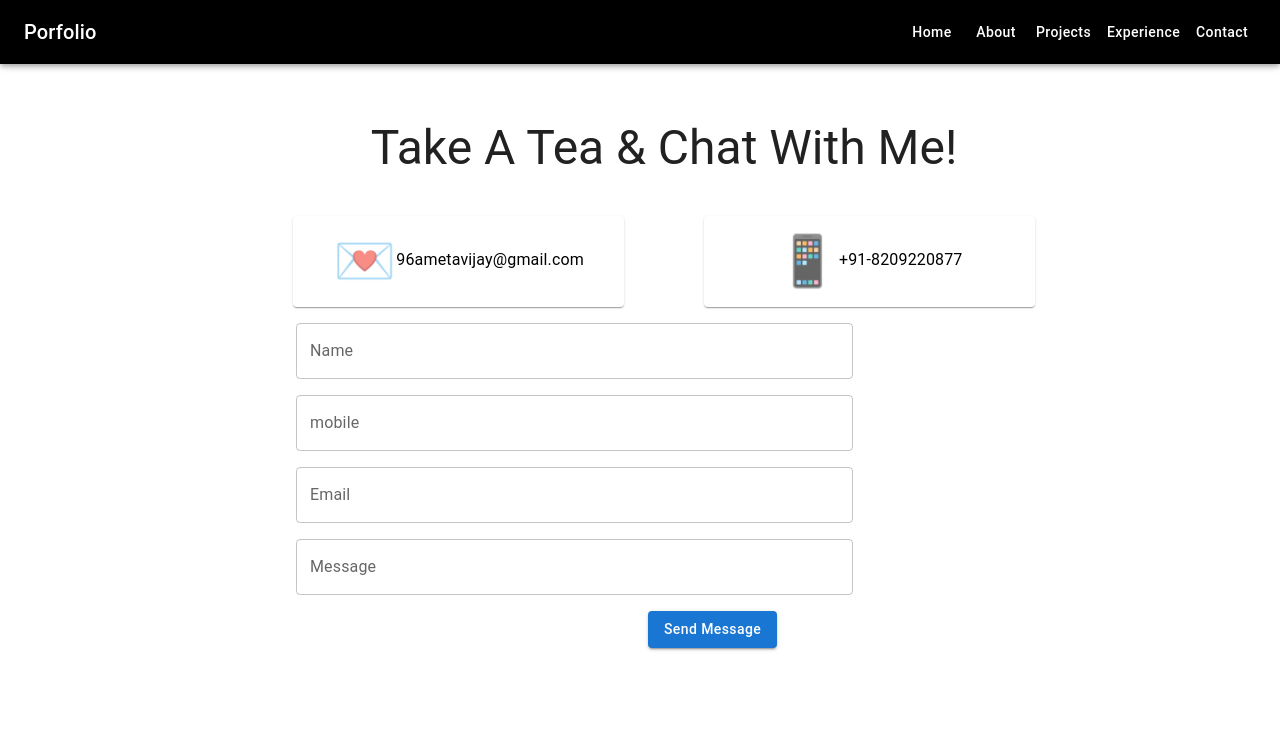
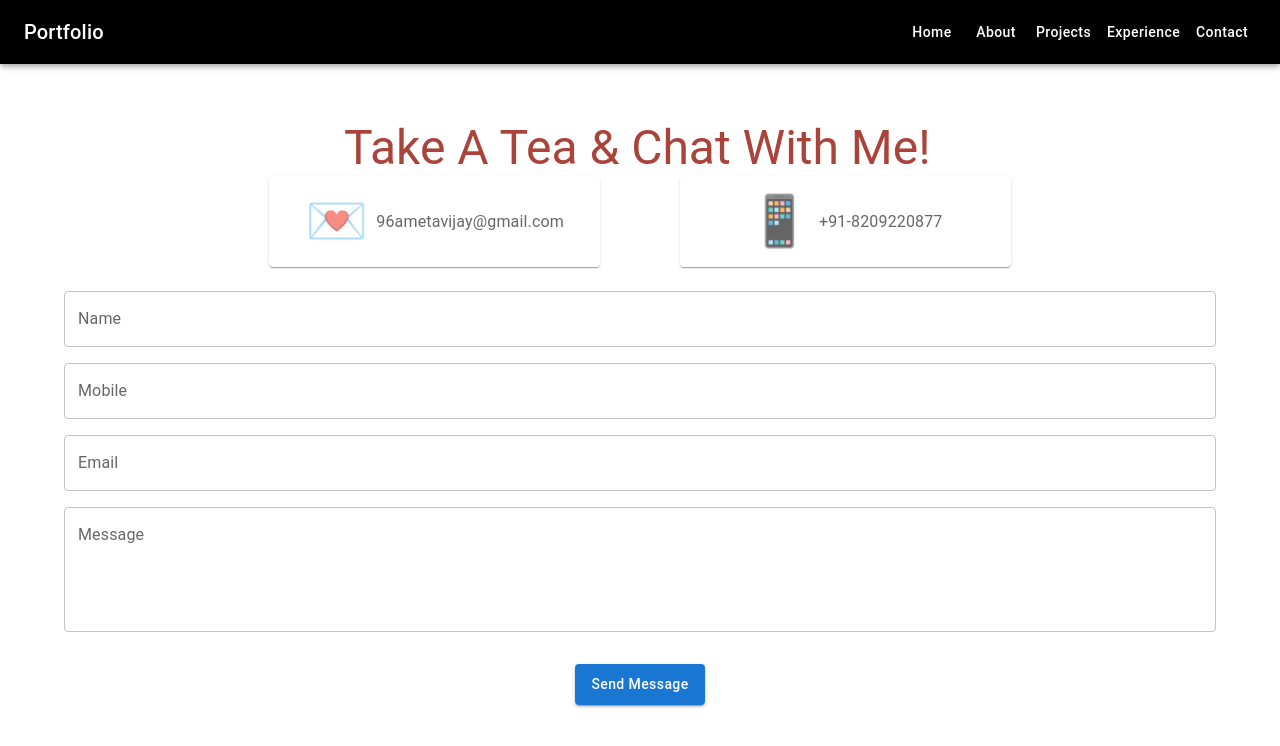
Before and after one commit to vijayameta/portfolio, a React (Create React App) app: page /contact in a window 1280 px wide. Shown: the top 746 px of the page. Built offline with nearby package versions, Linux system fonts and the light colour scheme.

Commit message:
updated contact page

```diff
--- a/src/pages/Contact/ContactPage.js
+++ b/src/pages/Contact/ContactPage.js
@@ -10,20 +10,15 @@ import List from '@mui/material/List';
 import ListItem from '@mui/material/ListItem';
 import ListItemButton from '@mui/material/ListItemButton';
 import ListItemText from '@mui/material/ListItemText';
-// import MenuIcon from '@mui/icons-material/';
 import Toolbar from '@mui/material/Toolbar';
 import Typography from '@mui/material/Typography';
 import Button from '@mui/material/Button';
 import { Link } from 'react-router-dom';
-import { Card, Container, Stack } from '@mui/material';
-import { Grid } from '@mui/material';
-import Paper from '@mui/material/Paper';
+import { Card, Container, Stack, Grid, Paper, TextField, Tooltip } from '@mui/material';
 import { styled } from '@mui/material';
-import TextField from '@mui/material/TextField';
 import axios from 'axios';
-import { useState, useEffect } from 'react';
-
-
+import { useState } from 'react';
+import { useMediaQuery } from '@mui/material';
 
 const drawerWidth = 240;
 const navItems = [
@@ -33,15 +28,6 @@ const navItems = [
   { id: 'experience', name: 'Experience' },
   { id: 'contact', name: 'Contact' },
 ];
-
-console.log(navItems)
-
-
-const listItems = document.getElementsByClassName("link-no-decoration");
-
-for (let i = 0; i < listItems.length; i++) {
-  listItems[i].style.textDecoration = "none";
-}
 
 const Item = styled(Paper)(({ theme }) => ({
   backgroundColor: theme.palette.mode === 'dark' ? '#1A2027' : '#fff',
@@ -55,17 +41,22 @@ function DrawerAppBar(props) {
   const { window } = props;
   const [mobileOpen, setMobileOpen] = React.useState(false);
   const [isFormSubmitted, setIsFormSubmitted] = useState(false);
+  const [formData, setFormData] = useState({
+    name: '',
+    mobile: '',
+    email: '',
+    message: '',
+  });
 
+  const [errors, setErrors] = useState({
+    name: false,
+    mobile: false,
+    email: false,
+  });
 
   const handleDrawerToggle = () => {
     setMobileOpen((prevState) => !prevState);
   };
-  const [formData, setFormData] = useState({
-    name: '',
-    mobile: null,
-    email: '',
-    message: '',
-  });
 
   const handleInputChange = (event) => {
     const { name, value } = event.target;
@@ -73,48 +64,46 @@ function DrawerAppBar(props) {
       ...prevFormData,
       [name]: value,
     }));
+    if (value.trim() !== '') {
+      setErrors((prevErrors) => ({ ...prevErrors, [name]: false }));
+    }
   };
 
+  const validateForm = () => {
+    const newErrors = {
+      name: formData.name.trim() === '',
+      mobile: formData.mobile.trim() === '',
+      email: formData.email.trim() === '',
+    };
+    setErrors(newErrors);
+    return !Object.values(newErrors).includes(true);
+  };
 
-  // const handleSendMessage = () => {
-  //   axios
-  //     .post('http://localhost:4002/api/v1/students', formData)
-  //     .then(function (response) {
-  //       console.log(response.data);
-  //       // Handle the response as needed
-  //       setIsFormSubmitted(true);
-  //     })
-  //     .catch(function (error) {
-  //       console.log(error);
-  //       // Handle the error as needed
-  //       setIsFormSubmitted(false);
-  //     });
-  // };
   const handleSendMessage = async () => {
+    if (validateForm()) {
       try {
         const response = await axios.post('http://127.0.0.1:7000/createdata', formData);
         console.log(response.data);
-      setIsFormSubmitted(true); // Mark the form as submitted
+        setIsFormSubmitted(true);
       } catch (error) {
         console.error(error);
         setIsFormSubmitted(false);
       }
+    }
   };
-
-
 
   const drawer = (
     <Box onClick={handleDrawerToggle} sx={{ textAlign: 'center' }}>
       <Typography variant="h6" sx={{ my: 2 }}>
-        Porfolio
+        Portfolio
       </Typography>
       <Divider />
       <List>
         {navItems.map((item) => (
           <ListItem key={item.id} className="link-no-decoration">
             <ListItemButton sx={{ textAlign: 'center' }}>
-              <Link to={`/${item.id}`} >
-                <ListItemText primary={item.name} sx={{ textDecoration: 'none' }} />
+              <Link to={`/${item.id}`} style={{ textDecoration: 'none', color: 'inherit' }}>
+                <ListItemText primary={item.name} />
               </Link>
             </ListItemButton>
           </ListItem>
@@ -124,6 +113,7 @@ function DrawerAppBar(props) {
   );
 
   const container = window !== undefined ? () => window().document.body : undefined;
+  const isLargeScreen = useMediaQuery('(min-width:600px)');
 
   return (
     <Box sx={{ display: 'flex', height: '100vh' }}>
@@ -137,19 +127,15 @@ function DrawerAppBar(props) {
             onClick={handleDrawerToggle}
             sx={{ mr: 2, display: { sm: 'none' } }}
           >
-            {/* <MenuIcon /> */}
+            {/* Icon for mobile menu */}
           </IconButton>
-          <Typography
-            variant="h6"
-            component="div"
-            sx={{ flexGrow: 1, display: { xs: 'none', sm: 'block' } }}
-          >
-            Porfolio
+          <Typography variant="h6" component="div" sx={{ flexGrow: 1, display: { xs: 'none', sm: 'block' } }}>
+            Portfolio
           </Typography>
           <Box sx={{ display: { xs: 'none', sm: 'block' } }}>
             {navItems.map((item) => (
-              <Button key={item.id} className="link-no-decoration">
-                <Link to={`/${item.name}`} style={{ textDecoration: "none", textTransform: "initial", color: "white" }}>
+              <Button key={item.id}>
+                <Link to={`/${item.id}`} style={{ textDecoration: 'none', color: 'white', textTransform: 'capitalize' }}>
                   {item.name}
                 </Link>
               </Button>
@@ -163,9 +149,7 @@ function DrawerAppBar(props) {
           variant="temporary"
           open={mobileOpen}
           onClose={handleDrawerToggle}
-          ModalProps={{
-            keepMounted: true, // Better open performance on mobile.
-          }}
+          ModalProps={{ keepMounted: true }}
           sx={{
             display: { xs: 'block', sm: 'none' },
             '& .MuiDrawer-paper': { boxSizing: 'border-box', width: drawerWidth },
@@ -174,75 +158,106 @@ function DrawerAppBar(props) {
           {drawer}
         </Drawer>
       </Box>
-      <Box component="main" >
-        <Toolbar />
-      </Box>
-      <Container>
-        <Typography variant='h3' marginTop={15} textAlign='center'>Take A Tea & Chat With Me!</Typography>
-        <Grid container spacing={10} justifyContent={'center'} sx={{ mt: '-40px' }}>
-          <Grid item xs={6} md={4}>
+      <Container sx={{ mt: 15 }}>
+        <Typography className="quote" variant="h3" sx={{ textAlign: 'center', marginLeft: isLargeScreen ? 35 : 0 }}>
+          Take A Tea & Chat With Me!
+        </Typography>
+        <Grid container spacing={10} justifyContent="center">
+          <Grid item xs={12} md={4}>
             <Item>
-              <Stack sx={{ display: 'flex', flexDirection: 'row', justifyContent: 'center' }}>
+              <Stack direction="row" justifyContent="center" alignItems="center">
                 <Typography fontSize={50}> 💌 </Typography>
-                <Typography color={'black'} marginTop={3}>96ametavijay@gmail.com</Typography>
+                <Typography marginLeft={1}>96ametavijay@gmail.com</Typography>
               </Stack>
             </Item>
           </Grid>
-          <Grid item xs={6} md={4}>
+          <Grid item xs={12} md={4}>
             <Item>
-              <Stack sx={{ display: 'flex', flexDirection: 'row', justifyContent: 'center' }}>
-                <Typography fontSize={50}> &#128241; </Typography>
-                <Typography color={'black'} marginTop={3}>+91-8209220877</Typography>
+              <Stack direction="row" justifyContent="center" alignItems="center">
+                <Typography fontSize={50}> 📱 </Typography>
+                <Typography marginLeft={1}>+91-8209220877</Typography>
               </Stack>
             </Item>
           </Grid>
         </Grid>
-        {!isFormSubmitted && (<Box className="columnBox" sx={{ display: 'flex', flexDirection: 'column', mt: 2, width: '43.5vw', ml: 26 }}>
-          <TextField id="name"
+        {!isFormSubmitted && (
+          <Box sx={{ mt: 3, maxWidth: '100%', mx: 'auto', px: { xs: 1, md: 0 } }}>
+            <TextField
               name="name"
               label="Name"
               variant="outlined"
+              fullWidth
               value={formData.name}
-            onChange={handleInputChange} sx={{ mb: 2 }} />
-          <TextField id="mobile"
+              onChange={handleInputChange}
+              error={errors.name}
+              helperText={errors.name ? 'Name is required' : ''}
+              sx={{ mb: 2 }}
+            />
+            <TextField
               name="mobile"
-            label="mobile"
+              label="Mobile"
               variant="outlined"
+              fullWidth
               value={formData.mobile}
-            onChange={handleInputChange} sx={{ mb: 2 }} />
-          <TextField id="email"
+              onChange={handleInputChange}
+              error={errors.mobile}
+              helperText={errors.mobile ? 'Mobile number is required' : ''}
+              sx={{ mb: 2 }}
+            />
+            <TextField
               name="email"
               label="Email"
               variant="outlined"
+              fullWidth
               value={formData.email}
-            onChange={handleInputChange} sx={{ mb: 2 }} />
-          <TextField id="message"
+              onChange={handleInputChange}
+              error={errors.email}
+              helperText={errors.email ? 'Email is required' : ''}
+              sx={{ mb: 2 }}
+            />
+            <TextField
               name="message"
               label="Message"
               variant="outlined"
-            sx={{ mb: 2 }} value={formData.message} onChange={handleInputChange} />
+              fullWidth
+              multiline
+              rows={4}
+              value={formData.message}
+              onChange={handleInputChange}
+              error={errors.message}
+              helperText={errors.message ? 'Message is required' : ''}
+              sx={{ mb: 2 }}
+            />
+            <Button
+              variant="contained"
+              sx={{
+                display: 'block',
+                mx: 'auto',
+                textTransform: 'initial',
+                mt: 2,
+                mb: 5,
+                fontSize: '0.875rem',
+                padding: '8px 16px',
+              }}
+              onClick={handleSendMessage}
+            >
+              Send Message
+            </Button>
           </Box>
         )}
-        {!isFormSubmitted && (<Button variant="contained" sx={{ ml: 70, textTransform: 'initial', mb: 5 }} onClick={handleSendMessage}>Send Message</Button>
-        )}
         {isFormSubmitted && (
-          <Box sx={{ my: 2 }}>
-            <Typography variant="body1" color="white" bgcolor={"green"} display={"inline-block"} sx={{ ml: 60 }}>Form submitted successfully!</Typography>
+          <Box sx={{ my: 2, textAlign: 'center' }}>
+            <Typography variant="body1" color="success.main">
+              Form submitted successfully!
+            </Typography>
           </Box>
         )}
-
-
       </Container>
     </Box>
-
   );
 }
 
 DrawerAppBar.propTypes = {
-  /**
-   * Injected by the documentation to work in an iframe.
-   * You won't need it on your project.
-   */
   window: PropTypes.func,
 };
 
```
Lines whose indentation alone changed are shown as unchanged.
